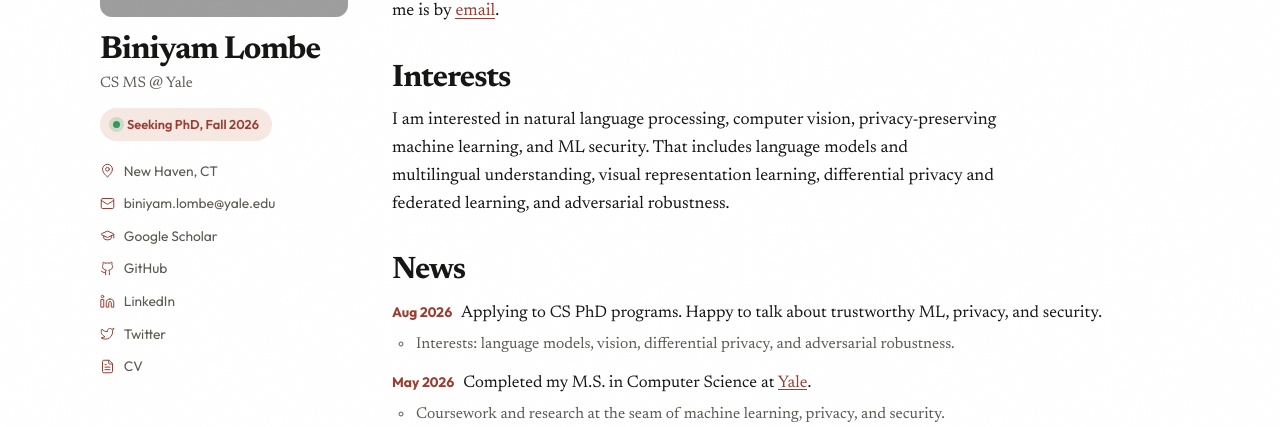
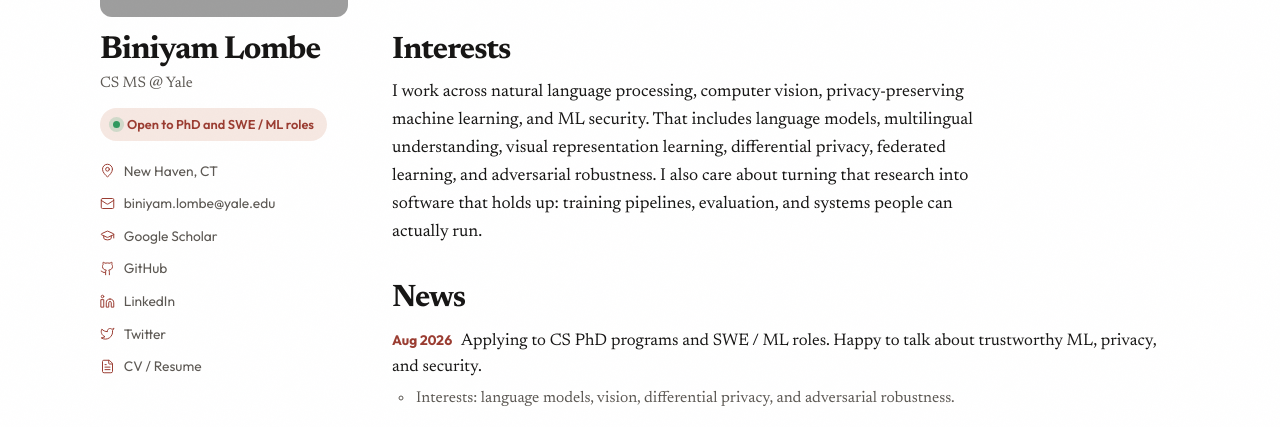
Before and after one commit to biniyamlombe/biniyamlombe.github.io, a React (Vite) app: page / in a window 1280 px wide. Shown: the part 267-694 px from the top of the page. Built offline with nearby package versions, Linux system fonts and the light colour scheme; no server answers; grey boxes are pictures that could not be loaded.

Commit message:
Update copy so the site speaks to PhD programs and SWE / ML roles.

```diff
--- a/index.html
+++ b/index.html
@@ -6,7 +6,7 @@
     <link rel="icon" type="image/svg+xml" href="/favicon.svg" />
     <meta name="viewport" content="width=device-width, initial-scale=1.0" />
     <!-- Shown in search results. Keep this in sync with your bio. -->
-    <meta name="description" content="Biniyam Lombe, CS master's student at Yale. Trustworthy machine learning, privacy, and security." />
+    <meta name="description" content="Biniyam Lombe, CS master's student at Yale. Trustworthy machine learning, privacy, and security. Open to PhD programs and SWE / ML roles." />
     <!-- Browser tab title. -->
     <title>Biniyam Lombe</title>
   </head>
--- a/src/components/Hero.jsx
+++ b/src/components/Hero.jsx
@@ -22,7 +22,7 @@ const Hero = () => {
             I am a computer scientist at <a href={site.schoolHref} target="_blank" rel="noopener noreferrer">{site.school}</a>, where I recently completed an {site.degree}. I work on machine learning that is capable and <em>trustworthy</em>: models that understand language and vision while protecting the people whose data trains them.
           </p>
           <p>
-            I am applying to PhD programs, with a focus on natural language processing, computer vision, privacy-preserving ML, and ML security. The fastest way to reach me is by <a href={`mailto:${site.email}`}>email</a>.
+            I am applying to CS PhD programs for Fall 2026, and I am looking at software engineering and machine learning roles. The fastest way to reach me is by <a href={`mailto:${site.email}`}>email</a>.
           </p>
         </div>
       </motion.div>
--- a/src/data/site.js
+++ b/src/data/site.js
@@ -4,7 +4,7 @@
  * Change copy and links here first. Save the file; the local site should refresh.
  * Full walkthrough: README.md
  *
- * Do not invent papers. Add a publication only when you have a real title and venue.
+ * Do not invent papers or projects. Add an item only when you have a real title and link.
  *
  * PROFILE PHOTO
  *   Save your picture as:  public/headshot.jpg
@@ -34,7 +34,7 @@ export const site = {
   email: 'biniyam.lombe@yale.edu',
   location: 'New Haven, CT',
   mapsUrl: 'https://maps.app.goo.gl/WSAzsdBWbeH9uUxF9',
-  availability: 'Seeking PhD, Fall 2026',
+  availability: 'Open to PhD and SWE / ML roles',
   schoolHref: 'https://www.cs.yale.edu/',
   /**
    * Left-rail links. Add a row by copying an object below.
@@ -50,15 +50,35 @@ export const site = {
     { name: 'GitHub', href: 'https://github.com/biniyamlombe', icon: 'github' },
     { name: 'LinkedIn', href: 'https://www.linkedin.com/in/biniyamlombe', icon: 'linkedin' },
     { name: 'Twitter', href: 'https://x.com/biniyamlombe', icon: 'twitter' },
-    { name: 'CV', href: publicFile('cv.pdf'), icon: 'cv' },
+    { name: 'CV / Resume', href: publicFile('cv.pdf'), icon: 'cv' },
   ],
 };
 
 export const scholarHref = site.contacts.find((item) => item.icon === 'scholar')?.href;
+export const githubHref = site.contacts.find((item) => item.icon === 'github')?.href;
 
 /** Interests paragraph. Replace this string to change that section. */
 export const interestsCopy =
-  'I am interested in natural language processing, computer vision, privacy-preserving machine learning, and ML security. That includes language models and multilingual understanding, visual representation learning, differential privacy and federated learning, and adversarial robustness.';
+  'I work across natural language processing, computer vision, privacy-preserving machine learning, and ML security. That includes language models, multilingual understanding, visual representation learning, differential privacy, federated learning, and adversarial robustness. I also care about turning that research into software that holds up: training pipelines, evaluation, and systems people can actually run.';
+
+/**
+ * SELECTED WORK
+ *
+ * Add objects to this array for SWE / ML hiring. Do not invent projects.
+ * If the array stays empty, the page shows a GitHub fallback instead.
+ *
+ * {
+ *   title: 'Project name',
+ *   blurb: 'One or two sentences on what it does and your role.',
+ *   stack: ['PyTorch', 'React'],
+ *   href: 'https://github.com/biniyamlombe/your-repo',
+ *   links: [
+ *     { label: 'Code', href: 'https://github.com/biniyamlombe/your-repo' },
+ *     { label: 'Live', href: 'https://your-demo.example' },
+ *   ],
+ * }
+ */
+export const projects = [];
 
 /**
  * PUBLICATIONS
@@ -112,7 +132,7 @@ export const news = [
   {
     date: 'Aug 2026',
     parts: [
-      { text: 'Applying to CS PhD programs. Happy to talk about trustworthy ML, privacy, and security.' },
+      { text: 'Applying to CS PhD programs and SWE / ML roles. Happy to talk about trustworthy ML, privacy, and security.' },
     ],
     notes: [
       'Interests: language models, vision, differential privacy, and adversarial robustness.',
```
